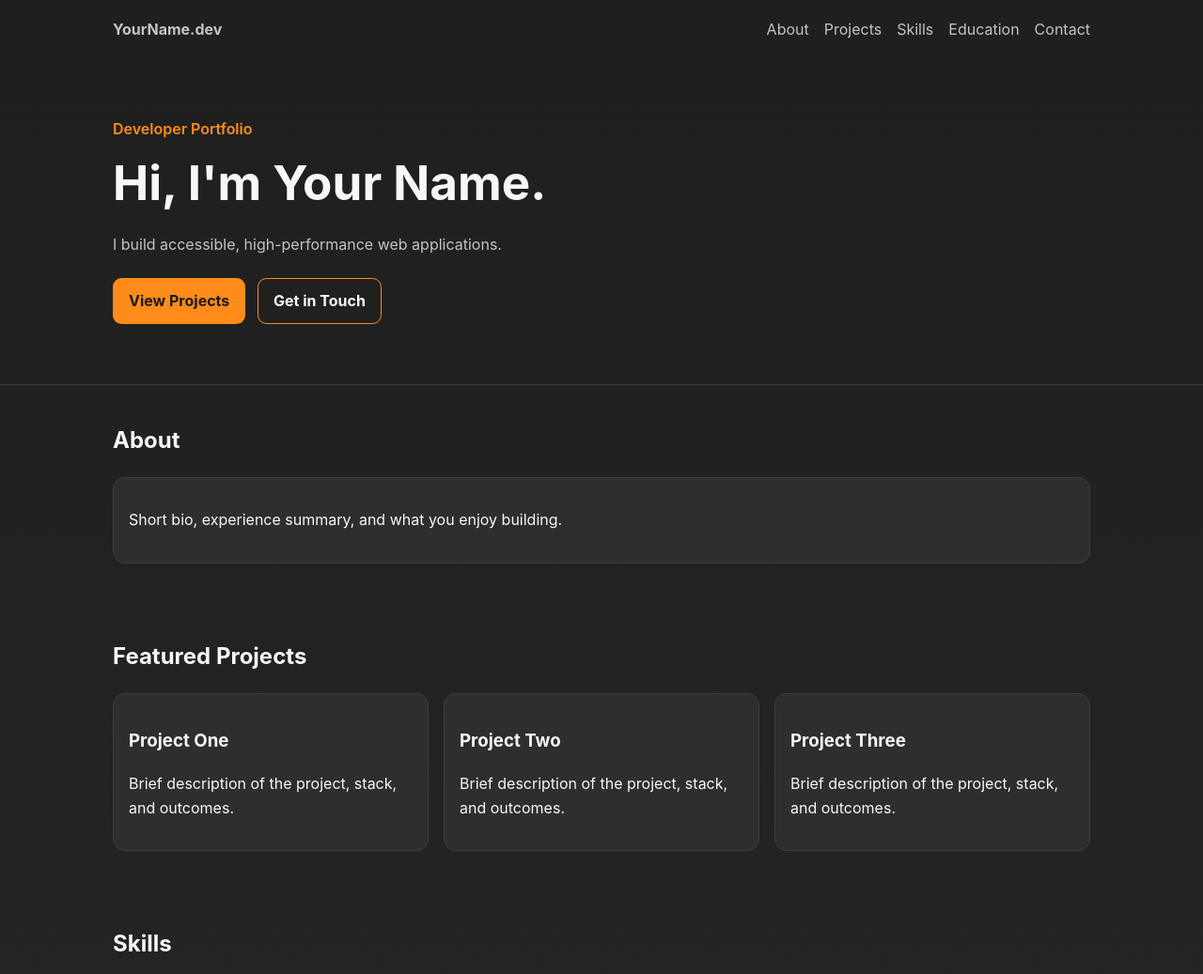
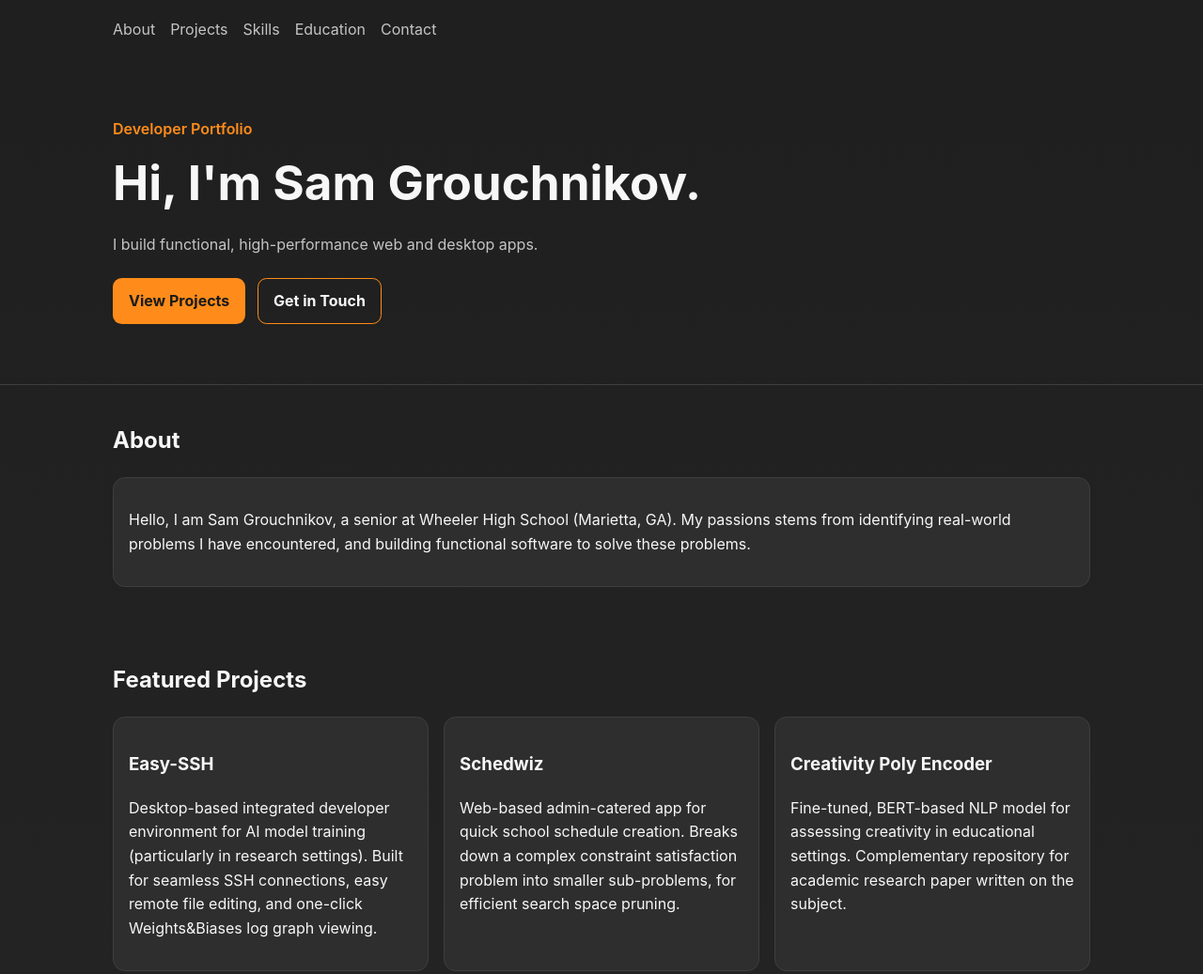
Before and after one commit to sam-grouchnikov/samg-portfolio, a website: page index.html in a window 1280 px wide. Shown: the top 1037 px of the page at 94% size. Drawn offline with Linux system fonts and the light colour scheme.

Commit message:
Portfolio changes

```diff
--- a/index.html
+++ b/index.html
@@ -3,14 +3,13 @@
   <head>
     <meta charset="utf-8" />
     <meta name="viewport" content="width=device-width, initial-scale=1" />
-    <title>Developer Portfolio Skeleton</title>
+    <title>Sam Grouchnikov Portfolio</title>
     <link rel="stylesheet" href="css/style.css" />
   </head>
 
   <body>
     <header class="site-header">
       <nav class="nav container">
-        <a class="logo" href="#">YourName.dev</a>
         <ul>
           <li><a href="#about">About</a></li>
           <li><a href="#projects">Projects</a></li>
@@ -22,9 +21,9 @@
 
       <section class="hero container">
         <p class="eyebrow">Developer Portfolio</p>
-        <h1>Hi, I'm Your Name.</h1>
+        <h1>Hi, I'm Sam Grouchnikov.</h1>
         <p class="hero-copy">
-          I build accessible, high-performance web applications.
+          I build functional, high-performance web and desktop apps.
         </p>
         <div class="hero-actions">
           <a class="btn" href="#projects">View Projects</a>
@@ -37,7 +36,7 @@
       <section id="about" class="section container">
         <h2>About</h2>
         <div class="skeleton-card">
-          <p>Short bio, experience summary, and what you enjoy building.</p>
+          <p>Hello, I am Sam Grouchnikov, a senior at Wheeler High School (Marietta, GA). My passions stems from identifying real-world problems I have encountered, and building functional software to solve these problems.</p>
         </div>
       </section>
 
@@ -45,16 +44,16 @@
         <h2>Featured Projects</h2>
         <div class="grid">
           <article class="skeleton-card">
-            <h3>Project One</h3>
-            <p>Brief description of the project, stack, and outcomes.</p>
+            <h3>Easy-SSH</h3>
+            <p>Desktop-based integrated developer environment for AI model training (particularly in research settings). Built for seamless SSH connections, easy remote file editing, and one-click Weights&Biases log graph viewing.</p>
           </article>
           <article class="skeleton-card">
-            <h3>Project Two</h3>
-            <p>Brief description of the project, stack, and outcomes.</p>
+            <h3>Schedwiz</h3>
+            <p>Web-based admin-catered app for quick school schedule creation. Breaks down a complex constraint satisfaction problem into smaller sub-problems, for efficient search space pruning.</p>
           </article>
           <article class="skeleton-card">
-            <h3>Project Three</h3>
-            <p>Brief description of the project, stack, and outcomes.</p>
+            <h3>Creativity Poly Encoder</h3>
+            <p>Fine-tuned, BERT-based NLP model for assessing creativity in educational settings. Complementary repository for academic research paper written on the subject.</p>
           </article>
         </div>
       </section>
```
